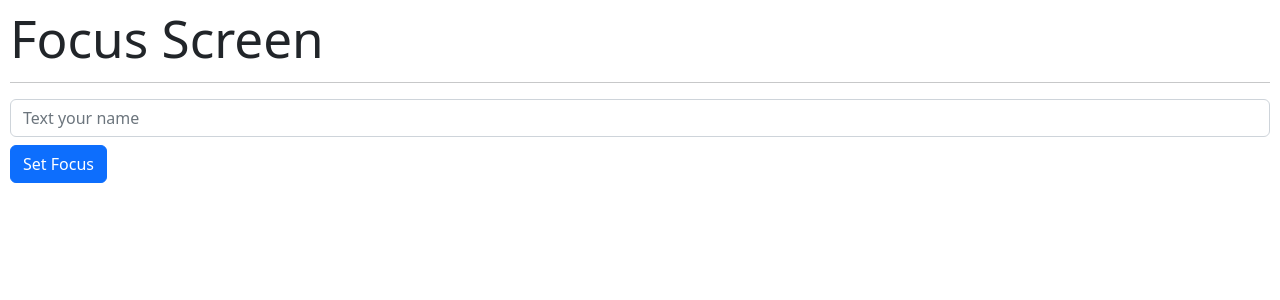
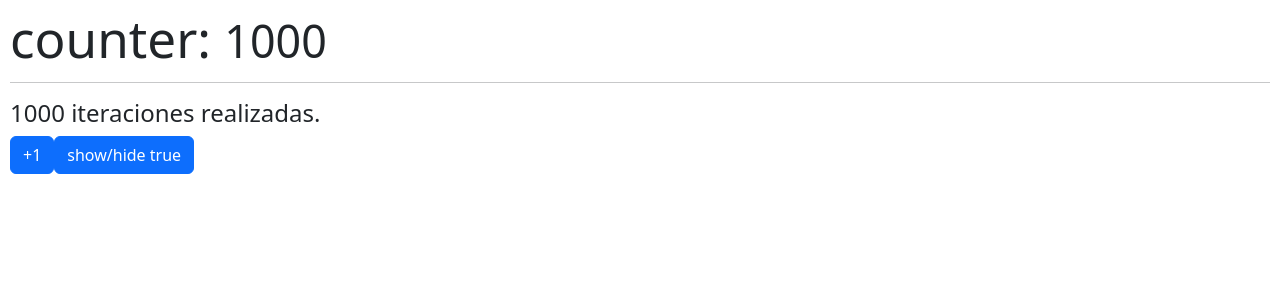
Before and after one commit to rodwyn/introduction-hooks, a React (Vite) app: page / in a window 1280 px wide. Shown: the top 300 px of the page. Built offline with nearby package versions, Linux system fonts and the light colour scheme.

Commit message:
Added MEMO and useMemo lesson code.

```diff
--- /dev/null
+++ b/src/03-examples/index.js
@@ -0,0 +1,2 @@
+export * from './Loader';
+export * from './Quote';
--- /dev/null
+++ b/src/06-memos/MemoHook.jsx
@@ -0,0 +1,35 @@
+import { useMemo, useState } from "react";
+import { useCounter } from "../hooks";
+
+const heavyStuff = (iterartionNumber = 100) => {
+  for (let index = 0; index < iterartionNumber; index++) {
+    console.log('ahí vamos');
+  }
+
+  return `${iterartionNumber} iteraciones realizadas.`
+};
+
+export const MemoHook = () => {
+  const {counter, increment} = useCounter(1000);
+  const [show, setShow] = useState(true);
+  const memorizedValue = useMemo(() => heavyStuff(counter), [counter]);
+
+  return (
+    <>
+      <h1>counter: <small>{counter}</small></h1>
+      <hr />
+
+      <h4>{memorizedValue}</h4>
+
+      <button
+        className="btn btn-primary"
+        onClick={increment}>+1</button>
+
+      <button
+        className="btn btn-primary"
+        onClick={() => setShow(!show)}>
+        show/hide {JSON.stringify(show)}
+      </button>
+    </>
+  )
+}
--- /dev/null
+++ b/src/06-memos/Memorize.jsx
@@ -0,0 +1,24 @@
+import { useState } from "react";
+import { useCounter } from "../hooks"
+import { Small } from "./Small";
+
+export const Memorize = () => {
+  const {counter, increment} = useCounter();
+  const [show, setShow] = useState(true)
+  return (
+    <>
+      <h1>counter: <Small value={counter} /></h1>
+      <hr />
+
+      <button
+        className="btn btn-primary"
+        onClick={increment}>+1</button>
+
+      <button
+        className="btn btn-primary"
+        onClick={() => setShow(!show)}>
+        show/hide {JSON.stringify(show)}
+      </button>
+    </>
+  )
+}
--- /dev/null
+++ b/src/06-memos/Small.jsx
@@ -0,0 +1,11 @@
+import { memo } from "react";
+
+export const Small = memo(
+  ({value}) => {
+    console.log('me volví a dibujar :(');
+
+    return (
+      <small>{value}</small>
+    )
+  }
+);
--- a/src/main.jsx
+++ b/src/main.jsx
@@ -1,11 +1,12 @@
 import React from 'react'
 import ReactDOM from 'react-dom/client'
-import { FocusScreen } from './04-useRef/FocusScreen'
+import { MemoHook } from './06-memos/MemoHook'
+import { Memorize } from './06-memos/Memorize'
 
 import './index.css'
 
 ReactDOM.createRoot(document.getElementById('root')).render(
   <React.StrictMode>
-    <FocusScreen />
+    <MemoHook />
   </React.StrictMode>
 )
```
Also changed, not shown: src/03-examples/Quote.jsx (+10 -2 lines).
